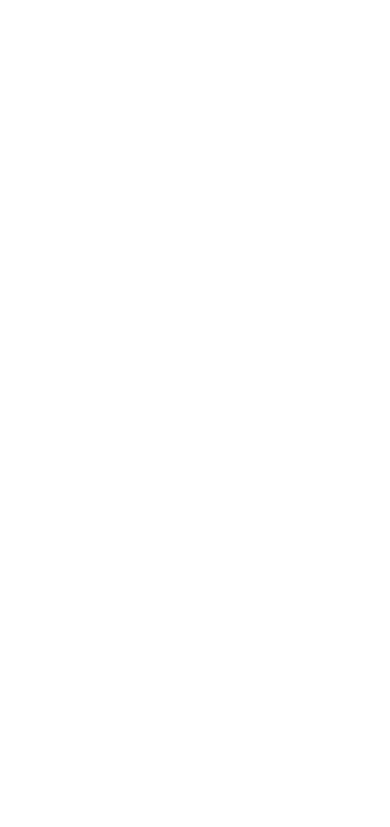
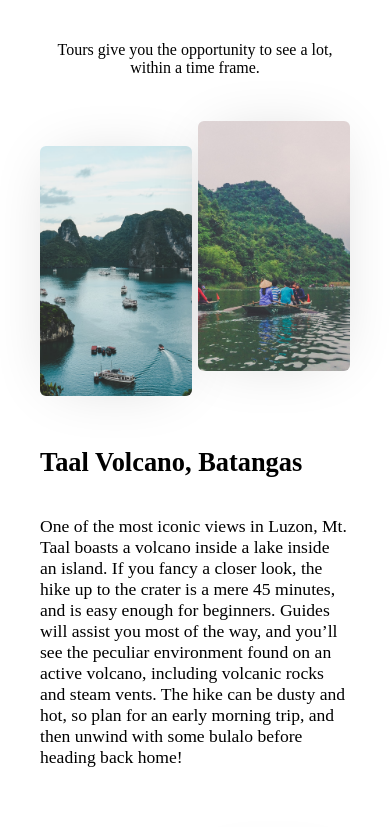
Before and after one commit to pranitdeshpande98/pranitdeshpande98-React-Traventure-Travel_Website, a React (Create React App) app: page / in a window 390 px wide. Shown: the part 1017-1844 px from the top of the page. Before the commit the page ends 860 px from the top, so only its background shows below. Built offline with nearby package versions, Linux system fonts and the light colour scheme.

Commit message:
Popular Destinations Preliminary Changes

```diff
--- /dev/null
+++ b/src/components/Destination.js
@@ -0,0 +1,39 @@
+import mountain1 from "../assets/1.jpg"
+import mountain2 from "../assets/2.jpg"
+import mountain3 from "../assets/5.jpg"
+import mountain4 from "../assets/8.jpg"
+import DestinationData from "./DestinationData"
+import "./DestinationStyles.css"
+
+const Destination = () => {
+    return (
+        <div className="destination">
+            <h1> Popular Destinations </h1>
+            <p> Tours give you the opportunity to see a lot, within a time frame.</p>
+
+            <DestinationData
+            className="first-des"
+            heading="Taal Volcano, Batangas"
+            text=" One of the most iconic views in Luzon, Mt. Taal boasts a volcano inside a lake inside an island.
+            If you fancy a closer look, the hike up to the crater is a mere 45 minutes, and is easy enough for beginners.
+            Guides will assist you most of the way, and you’ll see the peculiar environment found on an active volcano, including volcanic rocks and steam vents.
+            The hike can be dusty and hot, so plan for an early morning trip, and then unwind with some bulalo before heading back home!"
+            img1 = {mountain1}
+            img2 = {mountain2}
+            />
+
+            <DestinationData
+            className="first-des-reverse"
+             heading="Mt. Daguldul, Batangas"
+             text=" If you’re looking for a hike that’s a little more challenging but still good for a beginner mountaineer, check out Mt. Daguldul in San Juan, Batangas.
+             You’ll start your hike from the beach and pass through tropical forest, different rock formations, and small streams.
+             There’s a small store halfway up the trail where you can take a break and drink buko juice, and though the summit itself may not have the best view, the
+             breeze is fantastic. Once you’ve made it back down, head straight to the beach for a refreshing, well-deserved swim."
+            img1 = {mountain3}
+            img2 = {mountain4}
+            />
+        </div>
+    )
+}
+
+export default Destination
--- /dev/null
+++ b/src/components/DestinationData.js
@@ -0,0 +1,27 @@
+import "./DestinationStyles.css"
+import mountain1 from "../assets/1.jpg"
+import mountain2 from "../assets/2.jpg"
+import mountain3 from "../assets/3.jpg"
+import mountain4 from "../assets/4.jpg"
+
+import React, { Component } from 'react'
+
+export class DestinationData extends Component {
+  render() {
+    return (
+        <div className={this.props.className}>
+        <div className="des-text">
+            <h2> {this.props.heading} </h2>
+            <p> {this.props.text} </p>
+        </div>
+
+        <div className="image">
+            <img alt="image" src={this.props.img1} />
+            <img alt="image" src={this.props.img2} />
+        </div>
+    </div>
+    )
+  }
+}
+
+export default DestinationData
--- /dev/null
+++ b/src/components/DestinationStyles.css
@@ -0,0 +1,89 @@
+.destination{
+    margin: 4rem 6rem;
+}
+
+.destination h1{
+    font-size: 3rem;
+
+}
+
+.first-des{
+    display: flex;
+    align-items: center;
+    justify-content: space-between;
+    margin-top: 4.5rem;
+}
+
+
+.first-des-reverse{
+    display: flex;
+    flex-direction: row-reverse;
+    align-items: center;
+    justify-content: space-between;
+    margin-top: 4.5rem;
+}
+
+.des-text{
+    width: 45%;
+    text-align: start;
+    font-size: 1.1rem;
+}
+
+.des-text h2{
+    padding-bottom: 1rem;
+
+}
+
+.image{
+    position: relative;
+    width: 50%;
+    display: flex;
+    justify-content: space-between;
+    z-index: -99;
+}
+
+.image img{
+    width: 49%;
+    height: 350px;
+    object-fit: cover;
+    border-radius: 6px;
+    box-shadow: -1px 1px 62px -18px rgba(0, 0, 0, 0.19);
+}
+
+.image img:nth-child(2){
+    position: absolute;
+    top: -10%;
+    right: 0;
+}
+
+@media screen and (max-width:850px) {
+    .destination{
+        margin: 4rem 2rem;
+    }
+
+    .first-des{
+        display: flex;
+        flex-direction: column-reverse;
+        margin-top: 2.5rem;
+    }
+
+    .first-des-reverse{
+        display: flex;
+        flex-direction: column-reverse;
+        margin-top: 4.5rem;
+    }
+
+
+    .des-text{
+        width: 100%;
+    }
+
+    .image{
+        width: 100%;
+        margin: 1.8rem 0;
+    }
+
+    .image img{
+        height: 250px;
+    }
+}
--- a/src/routes/Home.js
+++ b/src/routes/Home.js
@@ -1,3 +1,4 @@
+import Destination from "../components/Destination";
 import Hero from "../components/Hero";
 import Navbar from "../components/Navbar";
 
@@ -14,6 +15,7 @@
         url="/"
         btnClass="show"
         />
+        <Destination />
         </>
     )
 }
```
